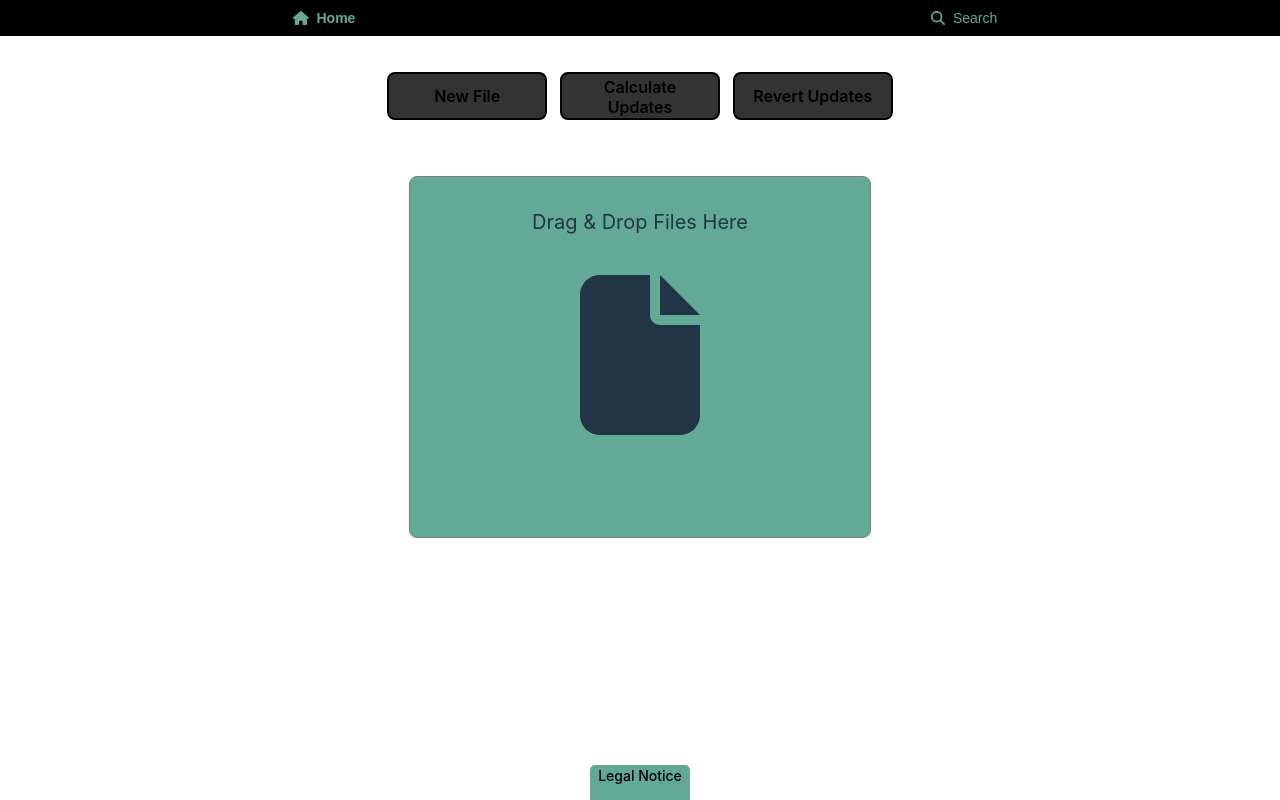
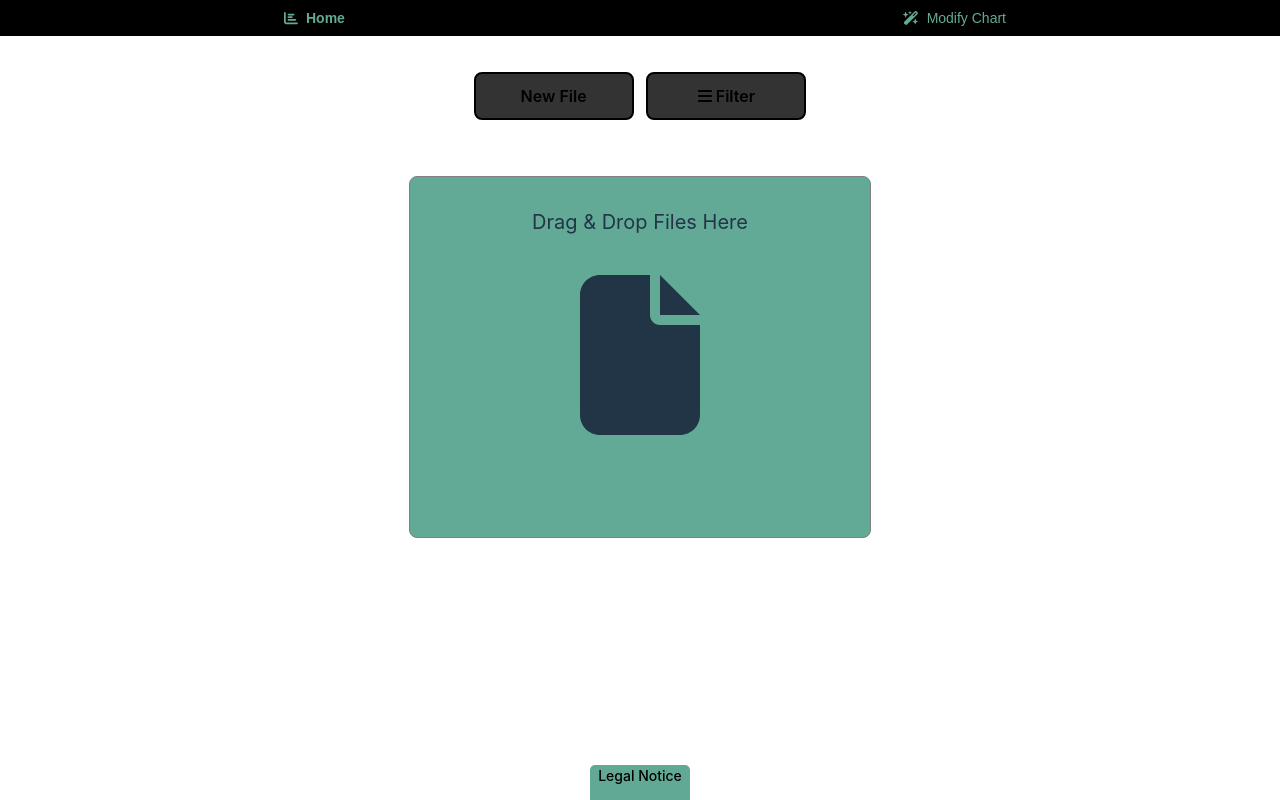
Before and after one commit to fraunhofer-iem/Technical-Lag-Frontend, a React (Vite) app: page / in a window 1280 px wide. Built offline with nearby package versions, Linux system fonts and the light colour scheme.

Commit message:
Separated the normal chart and its modifiable version into two separate tabs, added FilterButton for filtering through the trees nodes

```diff
--- a/package.json
+++ b/package.json
@@ -11,6 +11,9 @@
   },
   "dependencies": {
     "@dnd-kit/core": "^6.1.0",
+    "@fortawesome/fontawesome-svg-core": "^6.6.0",
+    "@fortawesome/free-brands-svg-icons": "^6.6.0",
+    "@fortawesome/free-regular-svg-icons": "^6.6.0",
     "@fortawesome/free-solid-svg-icons": "^6.6.0",
     "@fortawesome/react-fontawesome": "^0.2.2",
     "echarts-for-react": "^3.0.2",
--- a/src/App.tsx
+++ b/src/App.tsx
@@ -1,7 +1,6 @@
 import * as React from "react";
 import Header from "./header/Header.tsx";
 import StickyNoteComponent from "./footer/stickynote/StickyNoteComponent.tsx";
-
 
 const App: React.FC = () => {
     return (
--- /dev/null
+++ b/src/body/buttons/FilterButton.tsx
@@ -0,0 +1,23 @@
+import * as React from "react";
+import "../body.css";
+import {FontAwesomeIcon} from "@fortawesome/react-fontawesome";
+import {faBars} from "@fortawesome/free-solid-svg-icons";
+
+interface ButtonProps {
+    text: string;
+    action?: () => void;
+}
+
+const FilterButton: React.FC<ButtonProps> = ({text, action}) => (
+    <button
+        type="button"
+        className="chart-update-button"
+        onClick={action}
+    >
+        <FontAwesomeIcon icon={faBars}/>
+        &nbsp;
+        {text}
+    </button>
+);
+
+export default FilterButton;
--- a/src/body/chart/Chart.tsx
+++ b/src/body/chart/Chart.tsx
@@ -3,12 +3,11 @@ import {useEffect, useRef, useState} from "react";
 import {FileDrop} from "../filehandling/DragNDrop.tsx";
 import "../body.css";
 import {JSONData} from "../utils/Types.tsx";
-import UpdateButton from "../buttons/UpdateButton.tsx";
-import RevertButton from "../buttons/RevertButton.tsx";
 import BackButton from "../buttons/BackButton.tsx";
 import {handleDrop} from "../../json/JSONUtil.tsx";
 import Sidebar from "../utils/Sidebar.tsx";
 import * as echarts from 'echarts';
+import FilterButton from "../buttons/FilterButton.tsx";
 
 
 const Chart: React.FC = () => {
@@ -35,6 +34,10 @@ const Chart: React.FC = () => {
         setJsonData(null);
         sessionStorage.removeItem("jsonData");
         sessionStorage.removeItem("isFileDropped");
+    };
+
+    const handleSearchButton = () => {
+
     };
 
 
@@ -176,8 +179,7 @@ const Chart: React.FC = () => {
         <main className="main-container">
             <div className="chart-button-row">
                 <BackButton text="New File" action={handleBackButton}/>
-                <UpdateButton text="Calculate Updates" action={() => alert("Button clicked!")}/>
-                <RevertButton text="Revert Updates" action={() => alert("Button clicked!")}/>
+                <FilterButton text="Filter" action={handleSearchButton}/>
             </div>
             {!isFileDropped && (
                 <div className="drag-n-drop-container">
--- /dev/null
+++ b/src/body/chart/ModifiableChart.tsx
@@ -0,0 +1,19 @@
+import UpdateButton from "../buttons/UpdateButton.tsx";
+import RevertButton from "../buttons/RevertButton.tsx";
+import * as React from "react";
+
+const ModifiableChart: React.FC = () => {
+    //Todo
+
+
+    return (
+        <main className="main-container">
+            <div className="chart-button-row">
+                <UpdateButton text="Calculate Updates" action={() => alert("Button clicked!")}/>
+                <RevertButton text="Revert Updates" action={() => alert("Button clicked!")}/>
+            </div>
+        </main>
+    );
+}
+
+export default ModifiableChart;
--- a/src/body/utils/Sidebar.tsx
+++ b/src/body/utils/Sidebar.tsx
@@ -58,7 +58,7 @@ const Sidebar: React.FC<SidebarProps> = ({
             technicalLag: {
                 libDays: 0,
                 distance: {first: 0, second: 0, third: 0},
-                version: '',
+                version: 'N/A ',
                 releaseFrequency: {releasesPerDay: 0, releasesPerWeek: 0, releasesPerMonth: 0},
                 numberOfMissedReleases: 0
             },
--- a/src/header/Header.tsx
+++ b/src/header/Header.tsx
@@ -1,12 +1,9 @@
 import * as React from "react";
 import HeaderMenuTab from "./HeaderMenuTabProps.tsx";
-import SearchBar from "./SearchBar.tsx";
 import Chart from "../body/chart/Chart.tsx";
+import ModifiableChart from "../body/chart/ModifiableChart.tsx";
 import "./header.css";
 
-const handleSearch = (query: string) => {
-    console.log(`Searching for: ${query}`);
-};
 
 const tabs = [
     {
@@ -15,9 +12,9 @@ const tabs = [
         content: <Chart/>,
     },
     {
-        key: 'search',
-        label: 'Search',
-        content: <SearchBar onSearch={handleSearch}/>,
+        key: 'modifiablechart',
+        label: 'Modify Chart',
+        content: <ModifiableChart/>,
     },
 ];
 
--- a/src/header/HeaderMenuTabProps.tsx
+++ b/src/header/HeaderMenuTabProps.tsx
@@ -1,6 +1,6 @@
 import React, {useState} from 'react';
-import {faHome, faSearch} from '@fortawesome/free-solid-svg-icons';
 import {FontAwesomeIcon} from '@fortawesome/react-fontawesome';
+import {faChartBar, faWandMagicSparkles} from "@fortawesome/free-solid-svg-icons";
 
 interface HeaderMenuTabProps {
     tabs: { key: string; label: string; content: React.ReactElement }[];
@@ -20,8 +20,8 @@ const HeaderMenuTab: React.FC<HeaderMenuTabProps> = ({tabs}) => {
                     <button key={tab.key} className={pageKey === tab.key ? 'active' : ''}
                             onClick={() => handleTabClick(tab.key)}>
             <span className={`icon-text ${tab.key}`}>
-              {tab.key === 'home' && <FontAwesomeIcon icon={faHome}/>}
-                {tab.key === 'search' && <FontAwesomeIcon icon={faSearch}/>}
+              {tab.key === 'home' && <FontAwesomeIcon icon={faChartBar}/>}
+                {tab.key === 'modifiablechart' && <FontAwesomeIcon icon={faWandMagicSparkles}/>}
                 {tab.label}
             </span>
                     </button>
--- a/src/header/SearchBar.tsx
+++ b/src/header/SearchBar.tsx
@@ -8,6 +8,12 @@ type SearchBarProps = {
 type SearchBarState = {
     query: string;
 };
+
+/*const handleSearch = (query: string) => {
+    console.log(`Searching for: ${query}`);
+};*/
+
+/*<SearchBar onSearch={handleSearch}/>*/
 
 class SearchBar extends Component<SearchBarProps, SearchBarState> {
     constructor(props: SearchBarProps) {
```
Also changed, not shown: 1 other file (tests, documents, lock files or other folders).
